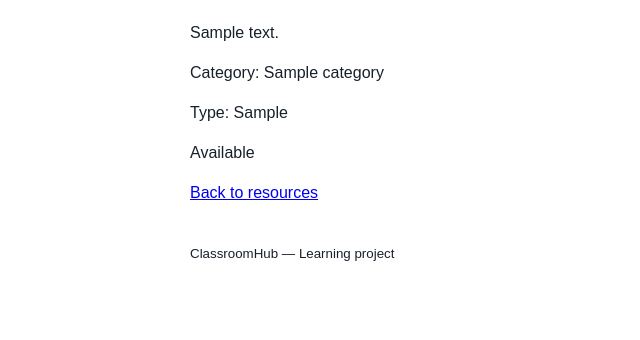
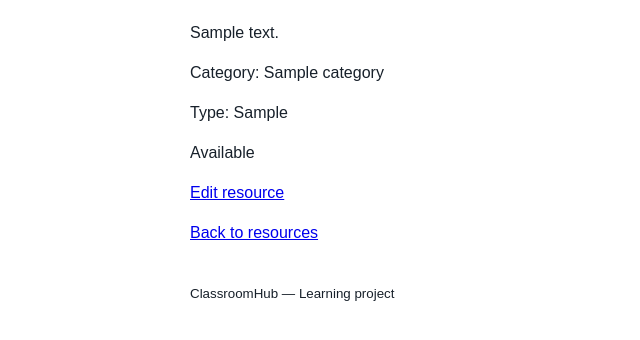
Before and after one commit to FelipeNavarrete0313/ClassroomHub, a Django app: page /resources/1/ in a window 1280 px wide. Shown: the part 231-571 px from the top of the page, without its empty margins (0-640 px from the left). Run offline with Django 5.2, Linux system fonts and the light colour scheme; a user stored in the database is signed in; tables that the repository leaves empty hold one stand-in row (values such as "Sample post").

Commit message:
Update: add permission-protected resource editing with UpdateView (Lab 09 - 9.4)

```diff
--- a/pages/templates/pages/resource_detail.html
+++ b/pages/templates/pages/resource_detail.html
@@ -16,6 +16,12 @@
         {% endif %}
     </article>
 
+    {% if perms.pages.change_resource %}
+        <a href="{% url 'pages:resource-update' resource.pk %}">
+            Edit resource
+        </a>
+    {% endif %}
+
     <p>
         <a href="{% url 'pages:resources' %}">Back to resources</a>
     </p>
--- a/pages/urls.py
+++ b/pages/urls.py
@@ -22,6 +22,11 @@ urlpatterns = [
         "resources/<int:pk>/",
         views.ResourceDetailView.as_view(),
         name="resource-detail",
+    ),
+    path(
+        "resources/<int:pk>/edit/",
+        views.ResourceUpdateView.as_view(),
+        name="resource-update",
     ),
     path(
         "resources/available/",
--- a/pages/views.py
+++ b/pages/views.py
@@ -117,3 +117,15 @@ class ResourceCreateView(
     template_name = "pages/resource_form.html"
     permission_required = "pages.add_resource"
     success_url = reverse_lazy("pages:resources")
+
+
+class ResourceUpdateView(
+    LoginRequiredMixin,
+    PermissionRequiredMixin,
+    UpdateView,
+):
+    model = Resource
+    form_class = ResourceForm
+    template_name = "pages/resource_form.html"
+    permission_required = "pages.change_resource"
+    success_url = reverse_lazy("pages:resources")
```
